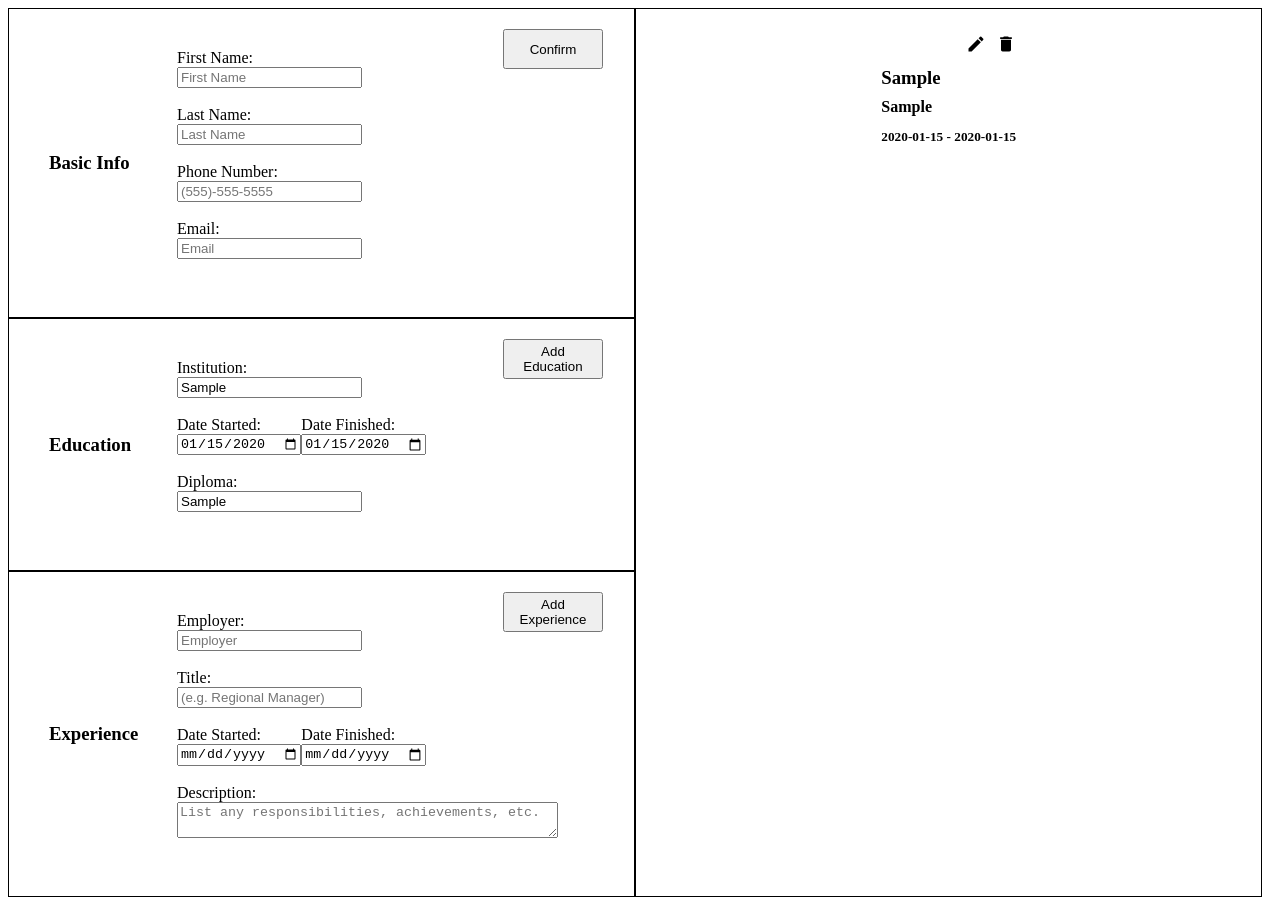
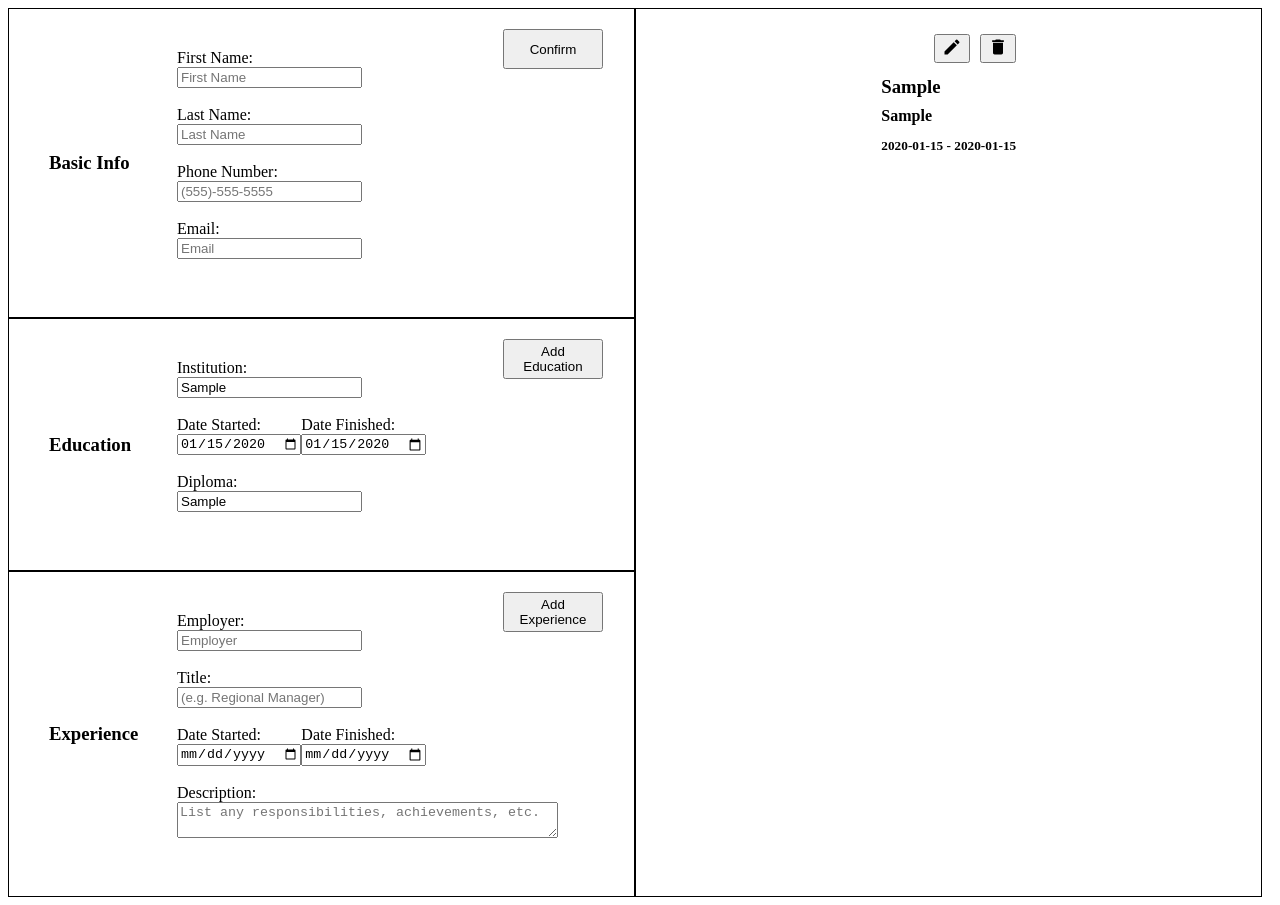
Before and after one commit to filroy-code/cv_app, a React (Create React App) app: page / in a window 1280 px wide. Both pictures are taken after typing "Sample", "2020-01-15", "2020-01-15", "Sample" into the empty fields and a click on the button "Add Education". Built offline with nearby package versions, Linux system fonts and the light colour scheme.

Commit message:
working delete button & styling improvements

```diff
--- a/src/App.js
+++ b/src/App.js
@@ -107,8 +107,16 @@ function App() {
   }
 
   //icon functions
+  function deleteEntry(event) {
+    let targetBox = event.target.parentElement.parentElement.id
+    let filteredEducation = educationInfo.filter(item => item.id !== targetBox)
+    setEducationInfo(filteredEducation)
+  }
+
   function editEntry(event) {
-    console.log(event.target.value)
+    let targetBox = event.target.parentElement.parentElement.id
+    let filteredEducation = educationInfo.filter(item => item.id !== targetBox)
+    console.log(filteredEducation)
   }
 
   return (
@@ -136,6 +144,7 @@ function App() {
           {submitted ? <BasicInfoOutput personInfo={personInfo} /> : null }
           <EducationInfoOutput
             educationInfo={educationInfo}
+            deleteEntry={deleteEntry}
             editEntry={editEntry}
           />
           <ExperienceInfoOutput experienceInfo={experienceInfo} />
--- a/src/components/BasicInfo.js
+++ b/src/components/BasicInfo.js
@@ -3,7 +3,7 @@ import React from "react"
 export default function BasicInfo(props) {
 
     return (
-        <div className="inputs">
+        <div className={props.submitted ? "inputs disabled" : "inputs"}>
             <h3>Basic Info</h3>
             <form onSubmit={props.submitHandler}>
             <label htmlFor="firstName">First Name: </label>
--- a/src/components/EducationInfoOutput.js
+++ b/src/components/EducationInfoOutput.js
@@ -16,10 +16,10 @@ export default function EducationInfoOutput(props) {
     })} */
     const educationList = props.educationInfo.map(x => {
         return(
-            <div className="schoolEntry" key={x.id}>
+            <div className="schoolEntry" key={x.id} id={x.id}>
                 <div className="icons">
-                <EditIcon fontSize="small" className="icon" onClick={props.editEntry}/>
-                <DeleteIcon fontSize="small" className="icon" onClick={props.editEntry}/>
+                <button onClick={props.editEntry}><EditIcon fontSize="small" className="icon" /></button>
+                <button onClick={props.deleteEntry}><DeleteIcon fontSize="small" className="icon"/></button>
                 </div>
                 <h3>{x.school}</h3>
                 <h4>{x.diploma}</h4>
--- a/src/index.css
+++ b/src/index.css
@@ -75,8 +75,13 @@ h1 {
   gap: 10px;
 }
 
-.icon:hover {
-  color: rgba(145, 141, 141, 0.979)
+.icon {
+  pointer-events: none;
+}
+
+.disabled {
+  filter:brightness(0.8);
+  background-color: rgba(0, 0, 0, 0.295)
 }
 
 .schoolEntry:hover {
@@ -110,6 +115,7 @@ h1 {
 .educationInfoOutput {
   display: flex;
   justify-content: space-around;
+  flex-wrap: wrap;
 }
 
 textarea {
```
